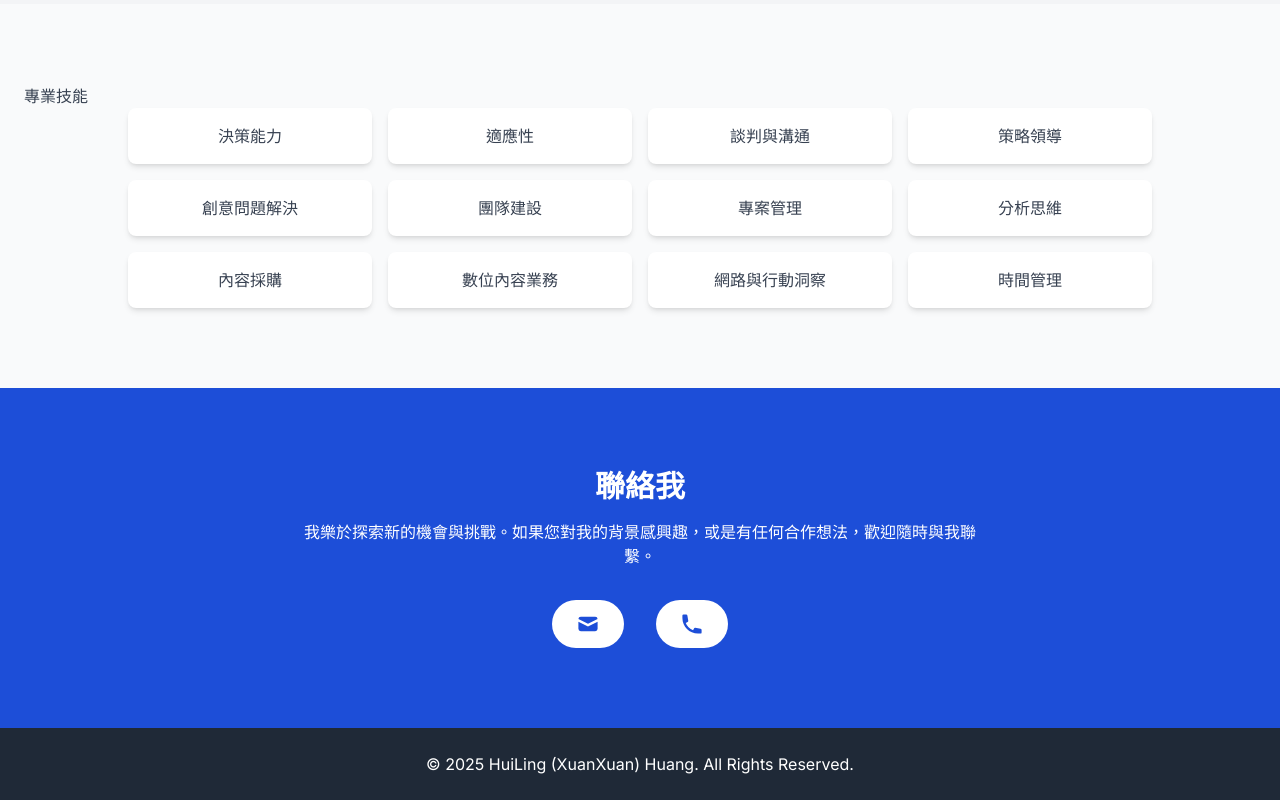
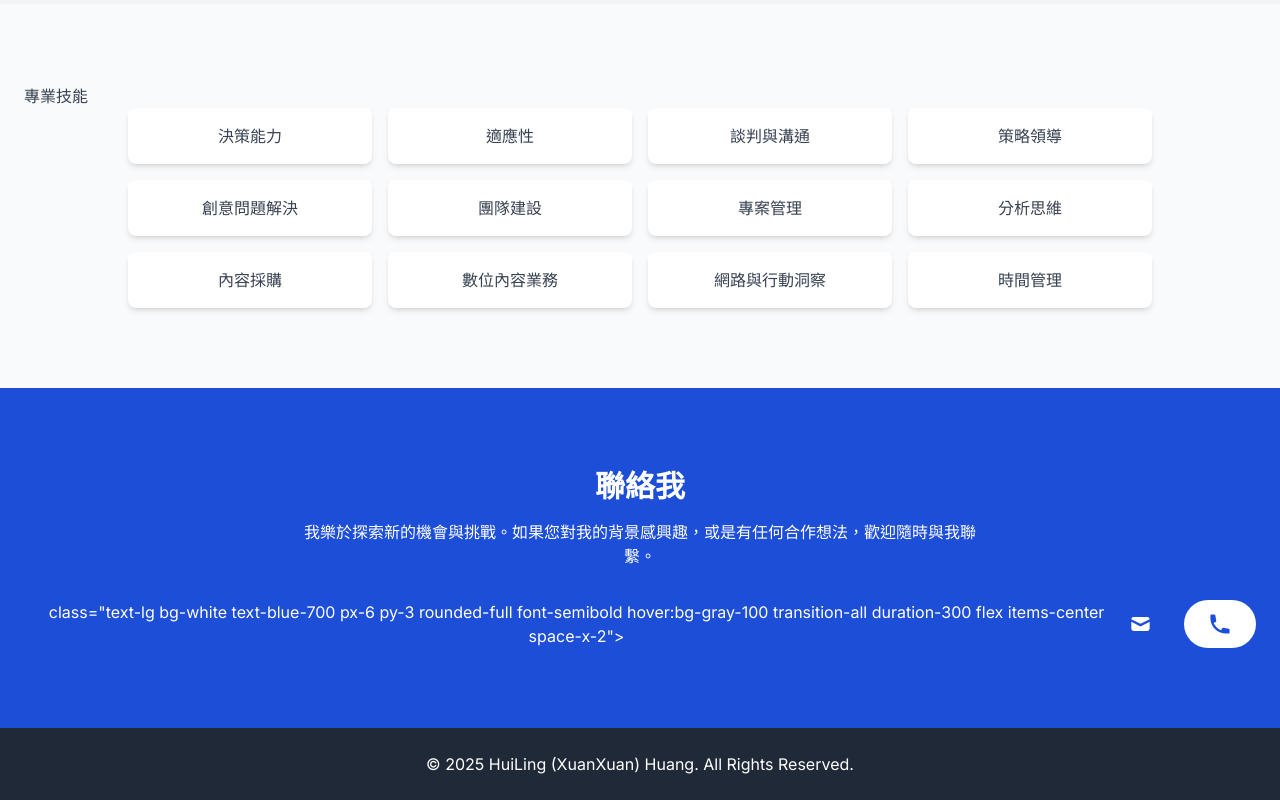
Before and after one commit to KeelungXuan/xuan, a plain HTML site: page index.html in a window 1280 px wide. Shown: the part 1772-2572 px from the top of the page. Drawn offline with nearby package versions, Linux system fonts and the light colour scheme.

Commit message:
Update index.html

```diff
--- a/index.html
+++ b/index.html
@@ -178,7 +178,7 @@
                 <h2 class="text-3xl font-bold mb-4">聯絡我</h2>
                 <p class="mb-8 max-w-2xl mx-auto">我樂於探索新的機會與挑戰。如果您對我的背景感興趣，或是有任何合作想法，歡迎隨時與我聯繫。</p>
                 <div class="flex flex-col md:flex-row justify-center items-center space-y-4 md:space-y-0 md:space-x-8">
-                    <a href="mailto:imxuan@gmail.com" class="text-lg bg-white text-blue-700 px-6 py-3 rounded-full font-semibold hover:bg-gray-100 transition-all duration-300 flex items-center space-x-2">
+                     class="text-lg bg-white text-blue-700 px-6 py-3 rounded-full font-semibold hover:bg-gray-100 transition-all duration-300 flex items-center space-x-2">
                         <svg class="w-6 h-6" fill="currentColor" viewBox="0 0 20 20"><path d="M2.003 5.884L10 9.882l7.997-3.998A2 2 0 0016 4H4a2 2 0 00-1.997 1.884z"></path><path d="M18 8.118l-8 4-8-4V14a2 2 0 002 2h12a2 2 0 002-2V8.118z"></path></svg>
 
                     </a>
```
